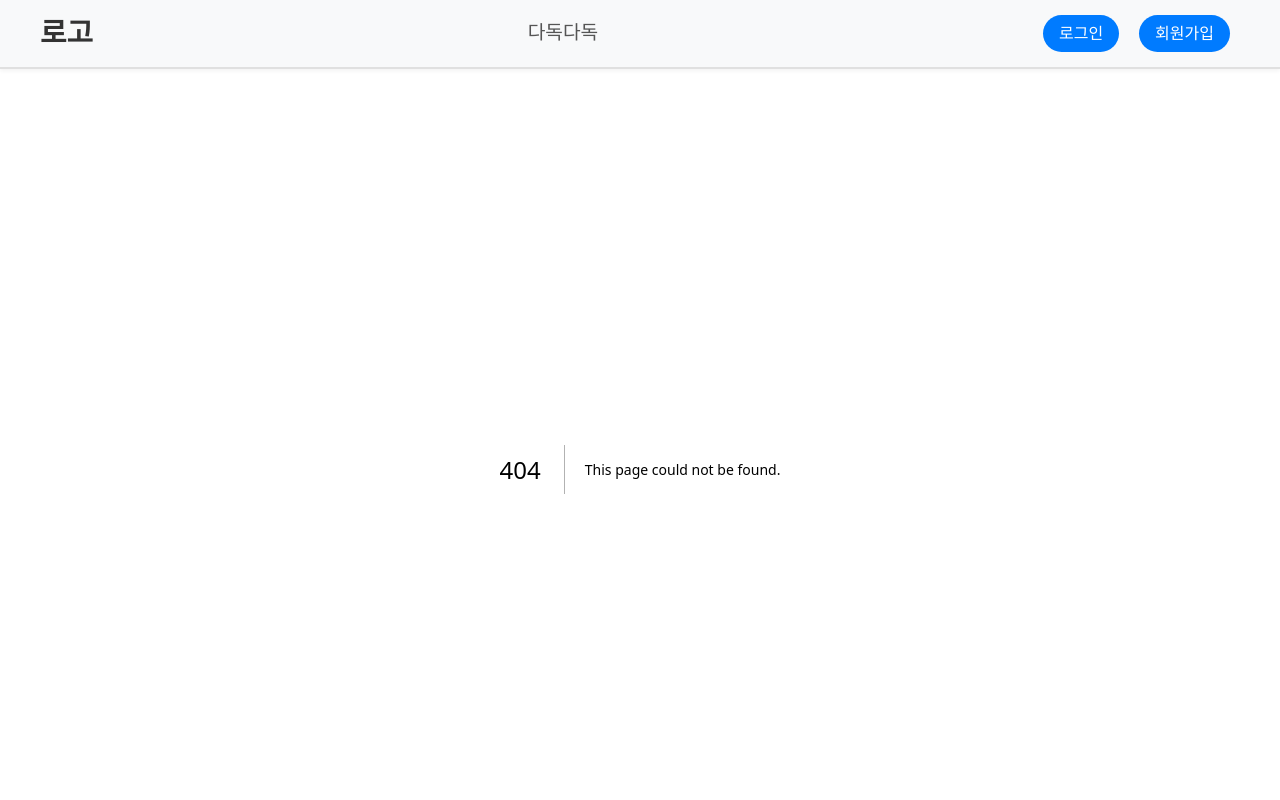
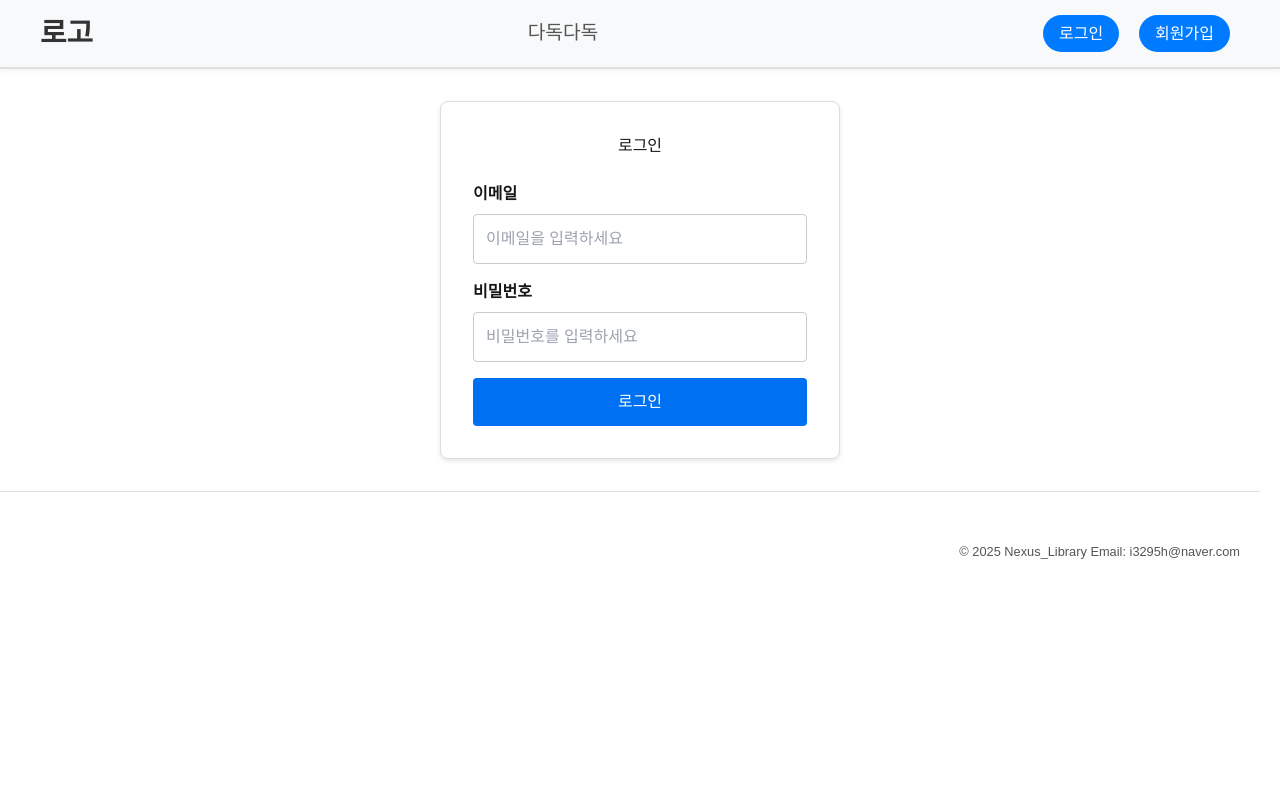
Before and after one commit to deerking0923/prj-sketch-frontend, a Next.js app: page /login in a window 1280 px wide. Before the commit this address had no page. Shown: the top 800 px of the page. Built offline with nearby package versions, Linux system fonts and the light colour scheme.

Commit message:
꼭 백엔드를 키도록 하시오오

```diff
--- /dev/null
+++ b/src/app/login/login.css
@@ -0,0 +1,52 @@
+.login-container {
+    max-width: 400px;
+    margin: 2rem auto;
+    padding: 2rem;
+    border: 1px solid #ddd;
+    border-radius: 8px;
+    background-color: #fff;
+    box-shadow: 0 2px 4px rgba(0, 0, 0, 0.1);
+  }
+
+  .login-container h1 {
+    text-align: center;
+    margin-bottom: 1.5rem;
+  }
+
+  .form-group {
+    margin-bottom: 1rem;
+  }
+
+  .form-group label {
+    display: block;
+    margin-bottom: 0.5rem;
+    font-weight: bold;
+  }
+
+  .form-group input {
+    width: 100%;
+    padding: 0.75rem;
+    border: 1px solid #ccc;
+    border-radius: 4px;
+  }
+
+  .login-button {
+    width: 100%;
+    padding: 0.75rem;
+    border: none;
+    background-color: #0070f3;
+    color: #fff;
+    font-size: 1rem;
+    border-radius: 4px;
+    cursor: pointer;
+  }
+
+  .login-button:hover {
+    background-color: #005bb5;
+  }
+
+  .error {
+    color: red;
+    margin-bottom: 1rem;
+    text-align: center;
+  }
--- /dev/null
+++ b/src/app/login/page.tsx
@@ -0,0 +1,74 @@
+"use client";
+
+import React, { useState } from "react";
+import axios from "axios";
+import { useRouter } from "next/navigation";
+import "./login.css";
+
+const LoginPage: React.FC = () => {
+  const router = useRouter();
+  const [email, setEmail] = useState<string>("");
+  const [password, setPassword] = useState<string>("");
+  const [error, setError] = useState<string>("");
+
+  const handleLogin = async (e: React.FormEvent<HTMLFormElement>) => {
+    e.preventDefault();
+    try {
+      // 백엔드의 로그인 API 호출 (/login)
+      const response = await axios.post("/login", { email, password });
+      // 응답 헤더에서 JWT 토큰과 사용자 ID 추출
+      const token = response.headers["token"];
+      const userId = response.headers["userid"];
+      if (token && userId) {
+        // 클라이언트 측 저장 (localStorage 또는 쿠키)
+        localStorage.setItem("token", token);
+        localStorage.setItem("userId", userId);
+        // 로그인 성공 후 메인 페이지로 이동
+        router.push("/");
+      } else {
+        setError("로그인 정보가 올바르지 않습니다.");
+      }
+    } catch (err: unknown) {
+        if (axios.isAxiosError(err)) {
+          setError(err.response?.data || "로그인에 실패했습니다.");
+        } else {
+          setError("로그인에 실패했습니다.");
+        }
+      }
+
+  };
+
+  return (
+    <div className="login-container">
+      <h1>로그인</h1>
+      {error && <p className="error">{error}</p>}
+      <form onSubmit={handleLogin}>
+        <div className="form-group">
+          <label htmlFor="email">이메일</label>
+          <input
+            type="email"
+            id="email"
+            value={email}
+            onChange={(e) => setEmail(e.target.value)}
+            placeholder="이메일을 입력하세요"
+            required
+          />
+        </div>
+        <div className="form-group">
+          <label htmlFor="password">비밀번호</label>
+          <input
+            type="password"
+            id="password"
+            value={password}
+            onChange={(e) => setPassword(e.target.value)}
+            placeholder="비밀번호를 입력하세요"
+            required
+          />
+        </div>
+        <button type="submit" className="login-button">로그인</button>
+      </form>
+    </div>
+  );
+};
+
+export default LoginPage;
--- a/src/app/page.tsx
+++ b/src/app/page.tsx
@@ -26,7 +26,8 @@ async function getBooks() {
   const authKey = process.env.DATA4LIBRARY_AUTH_KEY;
   // 오늘 날짜를 "YYYY-MM-DD" 형식으로 생성
   const today = new Date().toISOString().slice(0, 10);
-  const startDt = today;
+  const yesterday = new Date(Date.now() - 86400000).toISOString().slice(0, 10);
+  const startDt = yesterday;
   const endDt = today;
   const pageNo = '1';
   const pageSize = '5';
```
Also changed, not shown: src/app/components/PopularLoanBooks.tsx (+7 -0 lines), src/app/components/UserInfo.tsx (+39 -4 lines).
